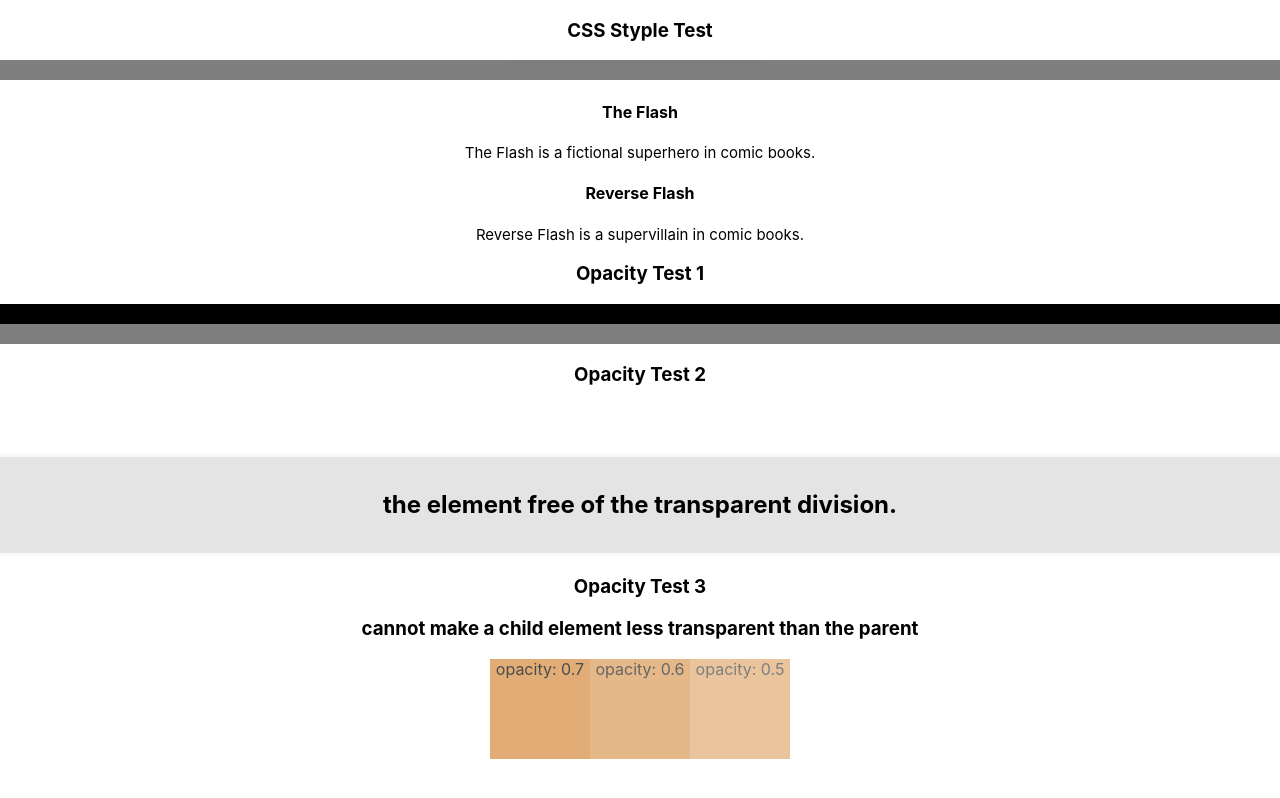
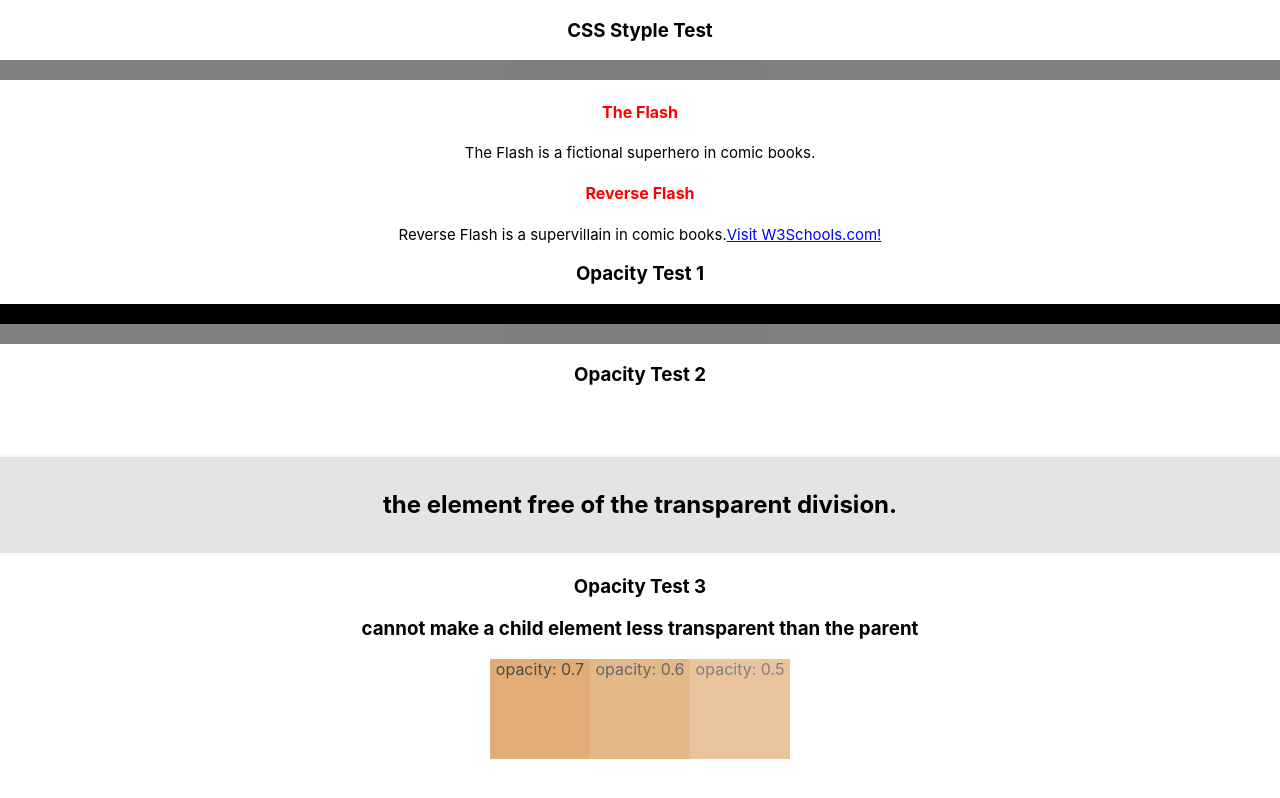
Before and after one commit to zdrakewk/react-lifecycle-methods, a React (Create React App) app: page / in a window 1280 px wide. Shown: the top 798 px of the page. Built offline with nearby package versions, Linux system fonts and the light colour scheme.

Commit message:
test css pseudo class selector

```diff
--- a/src/App.css
+++ b/src/App.css
@@ -42,9 +42,11 @@
 }
 
 p {
+  /* background-color: red; */
   /* color: green; */
 }
 body {
+  /* background-color: maroon; */
   /* color: blue; */
 }
 button {
@@ -140,3 +142,18 @@ div.opacity50 {
 
   }
 }
+
+.super {
+  color: red;
+}
+
+a {
+  color: blue;
+}
+
+a:hover {
+  color: purple;
+}
+a:visited {
+  color: maroon;
+}
--- a/src/components/stylingTest.js
+++ b/src/components/stylingTest.js
@@ -9,13 +9,14 @@ class StylingTest extends Component {
       <div>
         <div>
 
-          <h4>The Flash</h4>
+          <h4 className="super">The Flash</h4>
           <p>The Flash is a fictional superhero in comic books.</p>
 
         </div>
         <div>
-          <h4>Reverse Flash</h4>
+          <h4 className="super">Reverse Flash</h4>
           <p>Reverse Flash is a supervillain in comic books.
+          <a href="https://www.w3schools.com">Visit W3Schools.com!</a>
         </p>
       </div>
 
```
